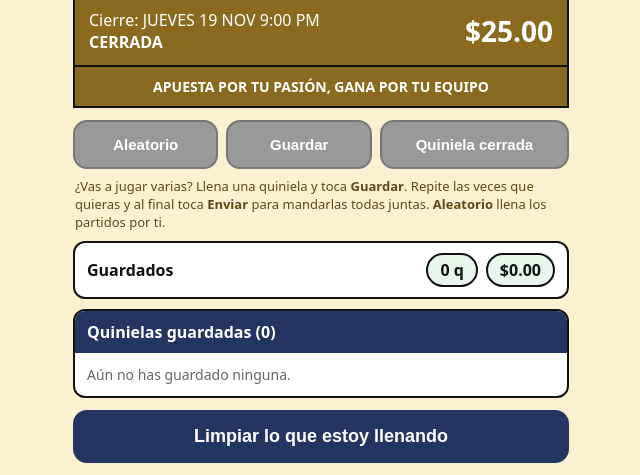
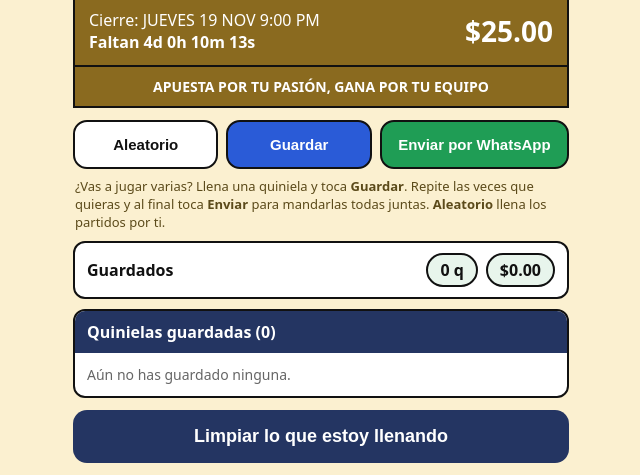
Before and after one commit to quinielatama/Quinielatama, a plain HTML site: page index.html in a window 1280 px wide. Shown: the part 897-1372 px from the top of the page, without its empty margins (319-959 px from the left). Drawn offline with Linux system fonts and the light colour scheme.

Commit message:
Change closure date to November 19, 2026
Updated the closure date for the event.

```diff
--- a/index.html
+++ b/index.html
@@ -104,7 +104,7 @@ const CONFIG = {
   numero: 60,
   precio: "$25.00",
   telefono: "523411209957",              // WhatsApp que recibe las quinielas (52 + 10 dígitos)
-  cierre: "2026-11-12T21:00:00-06:00",   // Jueves 12 nov, 9:00 PM hora de México
+  cierre: "2026-11-19T21:00:00-06:00",   // Jueves 12 nov, 9:00 PM hora de México
   cierreTxt: "JUEVES 19 NOV 9:00 PM",
   partidos: [
    ["Puebla","San luis"],["Xolos","Atlante"],["Juarez","Atlas"],["Pachuca","Toluca"],
```
